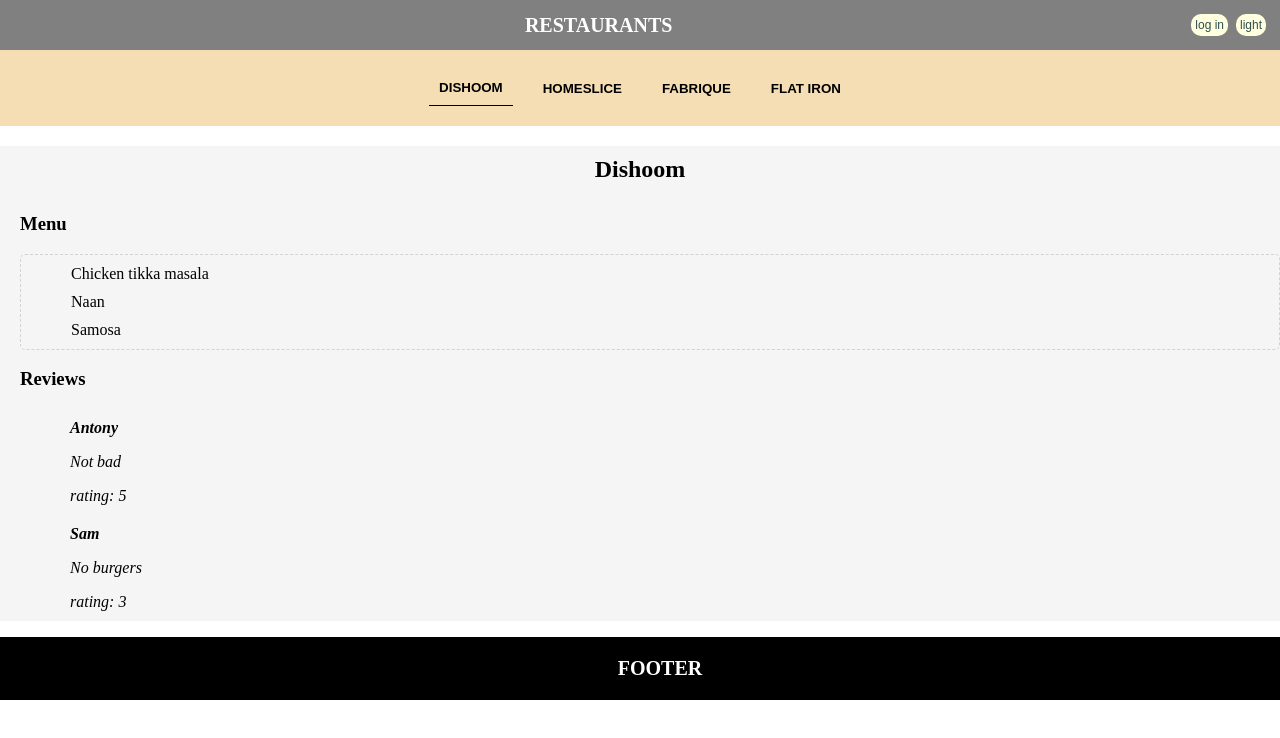
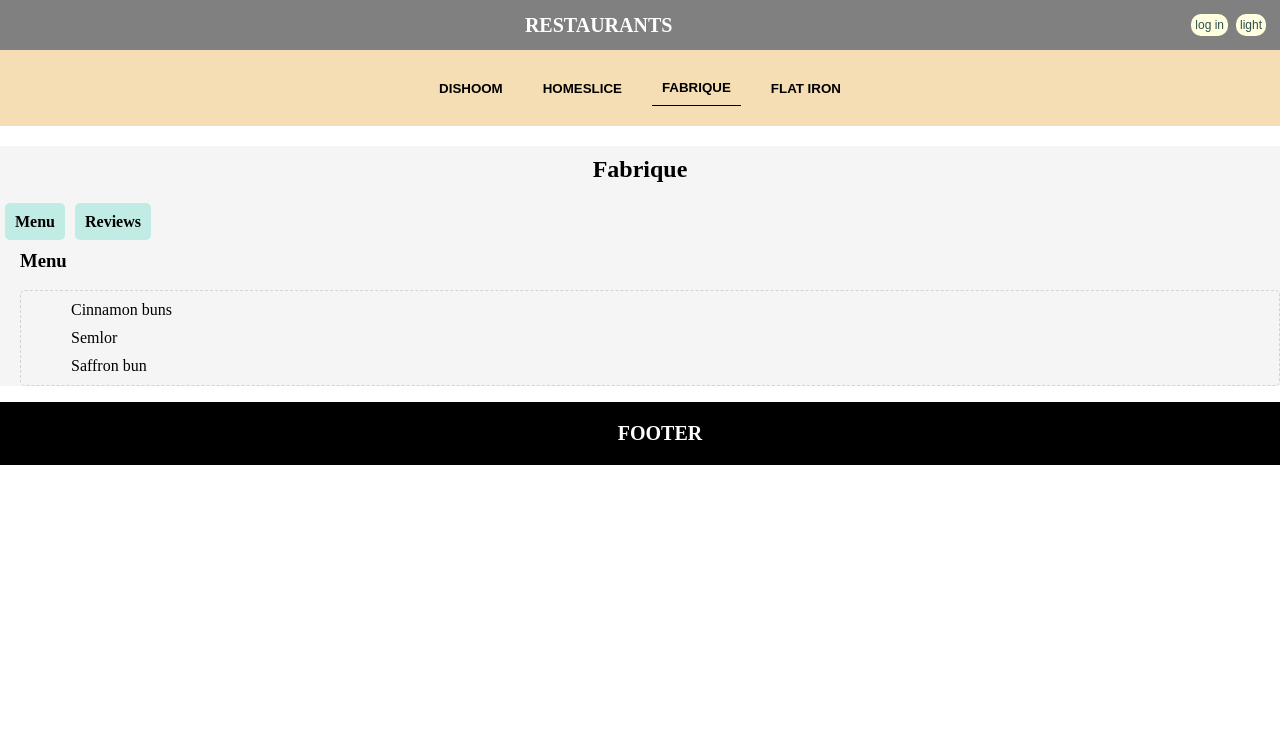
Before and after one commit to maxfedorov/learn-js-react, a React (Vite) app: page /restaurants/982bfbce-c5e0-41a0-9f99-d5c20ecee49d/menu in a window 1280 px wide. Shown: the top 738 px of the page. Built offline with nearby package versions, Linux system fonts and the light colour scheme.

Commit message:
task 8 completed

```diff
--- a/src/components/app/App.jsx
+++ b/src/components/app/App.jsx
@@ -1,22 +1,39 @@
-import Restaurants from "../restaurants/restaurants.jsx";
-import Layout from "../layout/layout.jsx";
 import "./reset.css";
 import { ThemeContextProvider } from "../theme-context/theme-context.jsx";
 import { AuthContextProvider } from "../auth-context/auth-context.jsx";
 import { Provider } from "react-redux";
 import { store } from "../../redux/store.js";
+import { BrowserRouter, Navigate, Route, Routes } from "react-router";
+import { HomePage } from "../../pages/home-page.jsx";
+import Restaurants from "../restaurants/restaurants.jsx";
+import Layout from "../layout/layout.jsx";
+import { RestaurantPage } from "../../pages/restaurant-page.jsx";
+import Menu from "../menu/menu.jsx";
+import Reviews from "../reviews/reviews.jsx";
 
 const App = () => {
   return (
+    <BrowserRouter>
       <Provider store={store}>
         <AuthContextProvider>
           <ThemeContextProvider>
-          <Layout>
-            <Restaurants />
-          </Layout>
+            <Routes>
+              <Route index element={<HomePage />} />
+              <Route element={<Layout />}>
+                <Route path="/restaurants" element={<Restaurants />}>
+                  <Route index element={<div>Choose restaurant</div>} />
+                  <Route path=":restaurantId" element={<RestaurantPage />}>
+                    <Route index element={<Navigate to="menu" />} />
+                    <Route path="menu" element={<Menu />} />
+                    <Route path="reviews" element={<Reviews />} />
+                  </Route>
+                </Route>
+              </Route>
+            </Routes>
           </ThemeContextProvider>
         </AuthContextProvider>
       </Provider>
+    </BrowserRouter>
   );
 };
 
--- a/src/components/layout/layout.jsx
+++ b/src/components/layout/layout.jsx
@@ -2,13 +2,14 @@
 import Header from "../header/header.jsx";
 import Footer from "../footer/footer.jsx";
 import { CartContainer } from "../cart/cart-container.jsx";
+import { Outlet } from "react-router";
 
-const Layout = ({ children }) => {
+const Layout = () => {
   return (
     <div>
       <ProgressBar />
       <Header>Restaurants</Header>
-      {children}
+      <Outlet />
       <CartContainer />
       <Footer>footer</Footer>
     </div>
--- a/src/components/menu/menu.jsx
+++ b/src/components/menu/menu.jsx
@@ -1,15 +1,23 @@
 import styles from "./menu.module.css";
 import DishContainer from "../dish/dish-container.jsx";
+import { selectRestaurantById } from "../../redux/entities/restaurants/slice.js";
+import { useSelector } from "react-redux";
+import { useParams } from "react-router";
 
-const Menu = ({ dishesIds }) => {
+const Menu = () => {
+  const { restaurantId } = useParams();
+  const restaurant = useSelector((state) =>
+    selectRestaurantById(state, restaurantId),
+  );
+  const { menu } = restaurant || {};
   return (
     <div className={styles.menu}>
       <h3>Menu</h3>
       <ul className={styles.menuItems}>
-        {dishesIds.length === 0 ? (
+        {menu.length === 0 ? (
           <span>Menu is empty</span>
         ) : (
-          dishesIds.map((id) => (
+          menu.map((id) => (
             <li key={id} className={styles.menuItem}>
               <DishContainer dishId={id} />
             </li>
--- /dev/null
+++ b/src/components/restaurant-link/restaurant-link.jsx
@@ -0,0 +1,10 @@
+import { Link } from "react-router";
+import styles from "./restaurant-link.module.css";
+
+export const RestaurantLink = ({ to, children }) => {
+  return (
+    <Link to={to} className={styles.link}>
+      {children}
+    </Link>
+  );
+};
--- /dev/null
+++ b/src/components/restaurant-link/restaurant-link.module.css
@@ -0,0 +1,13 @@
+.link {
+    padding: 10px;
+    margin: 5px;
+    background-color: #c1ece5;
+    font-weight: bold;
+    border-radius: 5px;
+    color: black;
+    text-decoration: none;
+}
+
+.link:hover {
+    background-color: #a1d9ce;
+}
--- a/src/components/restaurant/restaurant.jsx
+++ b/src/components/restaurant/restaurant.jsx
@@ -1,19 +1,14 @@
 import styles from "./restaurant.module.css";
-import Menu from "../menu/menu.jsx";
-import Reviews from "../reviews/reviews.jsx";
-import ReviewForm from "../review-form/review-form.jsx";
-import { AuthContext } from "../auth-context/index.js";
-import { use } from "react";
+import { Outlet } from "react-router";
+import { RestaurantLink } from "../restaurant-link/restaurant-link.jsx";
 
-const Restaurant = ({ name, dishesIds, reviewsIds }) => {
-  const { auth } = use(AuthContext);
-
+const Restaurant = ({ name }) => {
   return (
     <div className={styles.restaurant}>
       <h2 className={styles.heading}>{name}</h2>
-      <Menu dishesIds={dishesIds} />
-      <Reviews reviewsIds={reviewsIds} />
-      {auth.userName && <ReviewForm />}
+      <RestaurantLink to={`menu`}>Menu</RestaurantLink>
+      <RestaurantLink to={`reviews`}>Reviews</RestaurantLink>
+      <Outlet />
     </div>
   );
 };
--- a/src/components/restaurants/restaurants.jsx
+++ b/src/components/restaurants/restaurants.jsx
@@ -1,33 +1,20 @@
 import { useSelector } from "react-redux";
 import { selectRestaurantsIds } from "../../redux/entities/restaurants/slice.js";
-import { useState } from "react";
 import RestaurantTab from "../tab/restaurant-tab.jsx";
 import styles from "./restaurants.module.css";
-import RestaurantContainer from "../restaurant/restaurant-container.jsx";
+import { Outlet } from "react-router";
 
 const Restaurants = () => {
   const restaurantsIds = useSelector(selectRestaurantsIds);
-
-  const [activeRestaurantId, setActiveRestaurantId] = useState(
-    restaurantsIds?.[0],
-  );
-  const handleRestaurantSelection = (id) => {
-    setActiveRestaurantId(id);
-  };
 
   return (
     <>
       <div className={styles.tabs}>
         {restaurantsIds.map((id) => (
-          <RestaurantTab
-            isActive={id === activeRestaurantId}
-            key={id}
-            restaurantId={id}
-            onClick={() => handleRestaurantSelection(id)}
-          />
+          <RestaurantTab key={id} restaurantId={id} />
         ))}
       </div>
-      <RestaurantContainer id={activeRestaurantId} />
+      <Outlet />
     </>
   );
 };
--- a/src/components/reviews/review-container.jsx
+++ b/src/components/reviews/review-container.jsx
@@ -2,6 +2,9 @@
 import { selectReviewById } from "../../redux/entities/reviews/slice.js";
 import styles from "./reviews.module.css";
 import { selectUserById } from "../../redux/entities/users/slice.js";
+import ReviewForm from "../review-form/review-form.jsx";
+import { use } from "react";
+import { AuthContext } from "../auth-context/index.js";
 
 const ReviewContainer = ({ reviewId }) => {
   const review = useSelector((state) => selectReviewById(state, reviewId));
@@ -9,13 +12,17 @@
   const { userId, text, rating } = review || {};
 
   const user = useSelector((state) => selectUserById(state, userId));
+  const { auth } = use(AuthContext);
 
   return (
-    <div className={styles.review}>
-      <span style={{ fontWeight: "bold" }}>{user.name}</span>
-      <p>{text}</p>
-      <span>rating: {rating}</span>
-    </div>
+    <>
+      <div className={styles.review}>
+        <span style={{ fontWeight: "bold" }}>{user.name}</span>
+        <p>{text}</p>
+        <span>rating: {rating}</span>
+      </div>
+      {auth.userName && <ReviewForm />}{" "}
+    </>
   );
 };
 
--- a/src/components/reviews/reviews.jsx
+++ b/src/components/reviews/reviews.jsx
@@ -1,13 +1,22 @@
 import styles from "./reviews.module.css";
 import ReviewContainer from "./review-container.jsx";
+import { useParams } from "react-router";
+import { useSelector } from "react-redux";
+import { selectRestaurantById } from "../../redux/entities/restaurants/slice.js";
 
-const Reviews = ({ reviewsIds }) => {
+const Reviews = () => {
+  const { restaurantId } = useParams();
+  const restaurant = useSelector((state) =>
+    selectRestaurantById(state, restaurantId),
+  );
+  const { reviews } = restaurant || {};
+
   return (
     <div className={styles.reviews}>
       <h3>Reviews</h3>
       <ul className={styles.reviewItems}>
-        {reviewsIds.length > 0 ? (
-          reviewsIds.map((id) => (
+        {reviews.length > 0 ? (
+          reviews.map((id) => (
             <li key={id}>
               <ReviewContainer reviewId={id} />
             </li>
--- a/src/components/tab/restaurant-tab.jsx
+++ b/src/components/tab/restaurant-tab.jsx
@@ -2,12 +2,15 @@
 import classNames from "classnames";
 import { useSelector } from "react-redux";
 import { selectRestaurantById } from "../../redux/entities/restaurants/slice.js";
+import { NavLink } from "react-router";
 
-const RestaurantTab = ({ restaurantId, isActive, onClick }) => {
+const RestaurantTab = ({ restaurantId, onClick }) => {
   const { name } = useSelector((state) =>
     selectRestaurantById(state, restaurantId),
   );
   return (
+    <NavLink to={`/restaurants/${restaurantId}`}>
+      {({ isActive }) => (
         <button
           onClick={onClick}
           disabled={isActive}
@@ -15,6 +18,8 @@
         >
           {name}
         </button>
+      )}
+    </NavLink>
   );
 };
 
--- /dev/null
+++ b/src/pages/home-page.jsx
@@ -0,0 +1,10 @@
+import { Link } from "react-router";
+
+export const HomePage = () => {
+  return (
+    <div>
+      <h1>Home page</h1>
+      <Link to="/restaurants">Restaurants</Link>
+    </div>
+  );
+};
--- /dev/null
+++ b/src/pages/restaurant-page.jsx
@@ -0,0 +1,7 @@
+import RestaurantContainer from "../components/restaurant/restaurant-container.jsx";
+import { useParams } from "react-router";
+
+export const RestaurantPage = () => {
+  const { restaurantId } = useParams();
+  return <RestaurantContainer id={restaurantId} />;
+};
```
Lines whose indentation alone changed are shown as unchanged.
